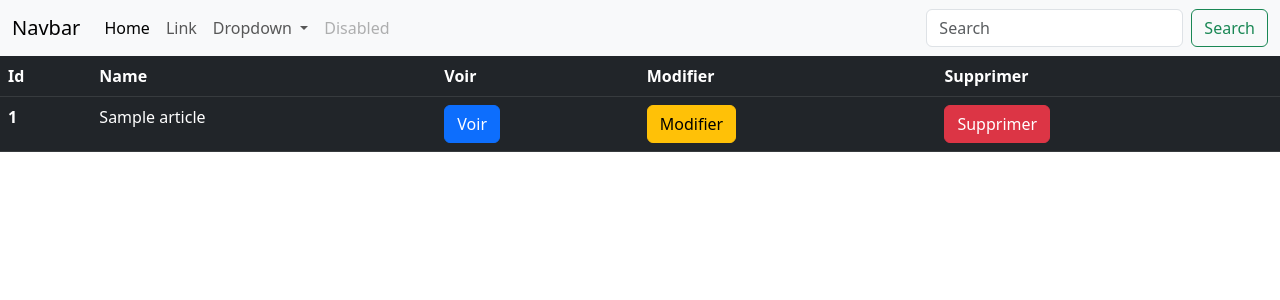
After one commit to menguel/admin_blog, a Django app: page /tables in a window 1280 px wide. The commit adds this page. Shown: the top 300 px of the page. Run offline with Django 4.2, Linux system fonts and the light colour scheme; tables that the repository leaves empty hold one stand-in row (values such as "Sample post").

Commit message:
My version 1.0

```diff
--- a/blog/form.py
+++ b/blog/form.py
@@ -12,7 +12,7 @@ class ArticleForm(forms.ModelForm):
             'placeholder' : 'Enter Article description',
             'rows':5,
             'cols':10,
-            'class' : 'm1 m2 m3',
+            'class' : 'exampleFormControlTextarea1',
             'id' : 'myId'
         }
     ))
--- a/blog/models.py
+++ b/blog/models.py
@@ -1,3 +1,4 @@
+from django.urls import reverse
 from django.db import models
 
 # Create your models here.
@@ -16,5 +17,11 @@ class Articles(models.Model):
     def __str__(self):
         return self.name
 
+    # Construire des urls dynamique
+    def get_absolute_url(self):
+        # Nom de la fonctionne à appeler
+        return reverse("update", kwargs={"my_id": self.pk})
+
+
 #Chaque fois qu'on apporte des modifications à la table
 # $ python manage.py makemigrations   $ python manage.py migrate
--- a/blog/views.py
+++ b/blog/views.py
@@ -1,4 +1,5 @@
-from django.shortcuts import render
+from django.shortcuts import render, get_object_or_404 , redirect
+from django.http import Http404
 from django.http import HttpResponse
 from .models import Articles
 # Create your views here.
@@ -40,10 +41,15 @@ def articleCreate(request):
     return render(request, 'articles/create.html', {'form':form, 'message':message })
 
 
-def modifier(request):
+def modifier(request, my_id):
     # Modifier le dernier produits
-    last = Articles.objects.all().count()
-    obj = Articles.objects.get(id=last)
+    # last = Articles.objects.all().count()
+    # obj = Articles.objects.get(id=last)
+    # try:
+    #     obj = Articles.objects.get(id=my_id)
+    # except Articles.DoesNotExist:
+    #     raise Http404
+    obj = get_object_or_404(Articles, id=my_id)
     form = ArticleForm(request.POST or None, instance=obj)
     message =''
     if form.is_valid():
@@ -53,7 +59,9 @@ def modifier(request):
     return render(request, 'articles/update.html', {'form':form, 'message':message })
 
 
-
+def table(request):
+    obj = Articles.objects.all()
+    return render(request, 'articles/tables.html', {'obj': obj} )
 # def articleCreate(request):
 #     if request.method == "POST" :
 #         name = request.POST.get('name')
@@ -78,3 +86,13 @@ def modifier(request):
 #             form = RowArticleForm
 #             message = 'Article was successfully saved'
 #     return render(request, 'articles/create.html', {'form':form, 'message':message})
+
+def deleteArticle(request, my_id):
+    obj = get_object_or_404(Articles, id=my_id)
+    name = obj.name
+    if request.method == "POST":
+        obj.delete()
+
+        return redirect('tables')
+
+    return render(request, 'articles/delete.html', {'name':name})
--- a/siteblog/urls.py
+++ b/siteblog/urls.py
@@ -15,7 +15,7 @@ Including another URLconf
 """
 from django.contrib import admin
 from django.urls import path
-from blog.views import home, blog, detail, articleCreate, modifier
+from blog.views import home, blog, detail, articleCreate, modifier, table, deleteArticle
 
 from django.conf import settings
 from django.conf.urls.static import static
@@ -26,7 +26,9 @@ urlpatterns = [
     path('blog', blog, name='blog'),
     path('', detail, name='detail'),
     path('create', articleCreate, name='create'),
-    path('update', modifier, name='update'),
+    path('update/<int:my_id>', modifier, name='update'),
+    path('tables', table, name='tables'),
+    path('delete/<int:my_id>', deleteArticle, name='deleteArticle')
 ]
 
 
--- /dev/null
+++ b/templates/articles/tables.html
@@ -0,0 +1,30 @@
+{% extends 'base.html' %}
+
+{% block content %}
+
+<table class="table table-dark">
+    <thead>
+        <tr>
+            <th scope="col">Id</th>
+            <th scope="col">Name</th>
+            <th scope="col">Voir</th>
+            <th scope="col">Modifier</th>
+            <th scope="col">Supprimer</th>
+        </tr>
+    </thead>
+    <tbody>
+        {% for article in obj %}
+        <tr>
+            <th scope="row">{{ article.id }}</th>
+            <td>{{ article.name }}</td>
+            <td><a href="" class="btn btn-primary">Voir</a></td>
+            <td><a href="{{ article.get_absolute_url }}" class="btn btn-warning">Modifier</a></td>
+            {% comment %} <td><a href="update/{{article.id}}" class="btn btn-warning">Modifier</a></td> {% endcomment %}
+            <td><a href="delete/{{ article.id }}" class="btn btn-danger">Supprimer</a></td>
+        </tr>
+
+        {% endfor %}
+    </tbody>
+</table>
+
+{% endblock %}
--- a/templates/articles/update.html
+++ b/templates/articles/update.html
@@ -21,7 +21,7 @@
 {% block content %}
 
 <center>
-    <form action="{% url 'update' %}" method="post" enctype="multipart/form-data">
+    <form action="" method="post" enctype="multipart/form-data">
         {% csrf_token %}
         {{form.as_p}}
         <button type="submit">Save</button>
```
Also changed, not shown: templates/articles/delete.html (added, +16 -0 lines).
